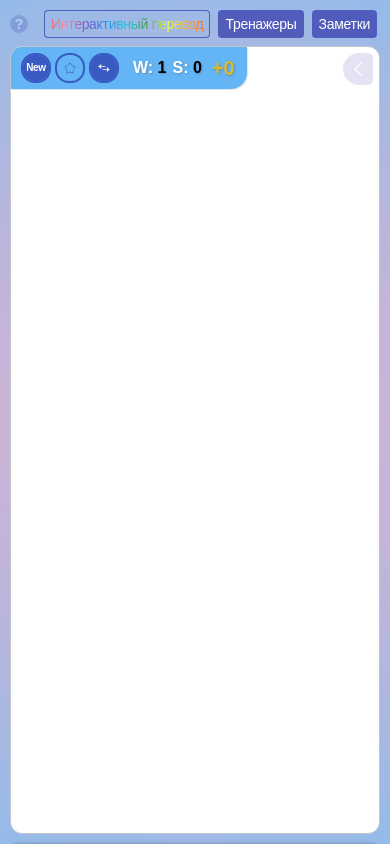
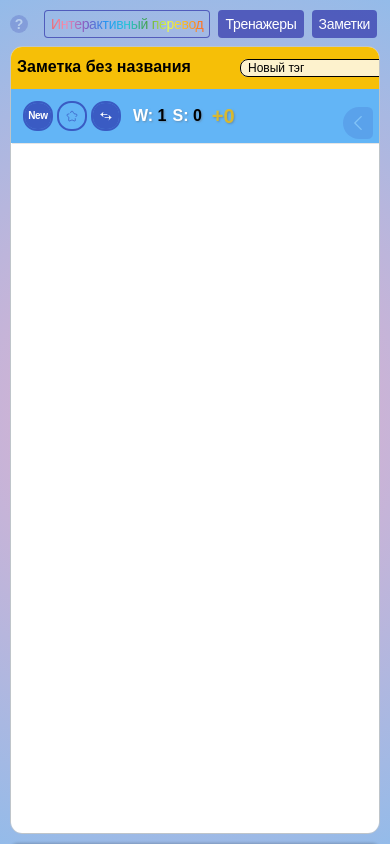
Before and after one commit to Kiyamov-Bulat/my-dictionary, a React app: page / in a window 390 px wide. Both pictures are taken after a click on the button "Интерактивный перевод". Built offline with nearby package versions, Linux system fonts and the light colour scheme.

Commit message:
fix note edit

```diff
--- a/src/components/editableLabel/styles.module.scss
+++ b/src/components/editableLabel/styles.module.scss
@@ -2,7 +2,7 @@
   position: relative;
 
   &.editable .editableLabelContainer {
-    border: 1px solid #006fff;
+    outline: 1px solid #006fff;
   }
 
   &:not(&.editable) {
--- a/src/widgets/notes/note.tsx
+++ b/src/widgets/notes/note.tsx
@@ -6,11 +6,9 @@ import {setPanelView} from '../../store/slices/configuration';
 import {EPanelView} from '../../models/configuration';
 import {useDispatch} from 'react-redux';
 import {PenIcon} from '../../icons';
-import EditableLabel from '../../components/editableLabel';
 import RemoveBtn from '../../components/removeBtn';
 import {ETooltipPosition} from '../../components/tooltip/TooltipWrapper';
-import Tag from './tag';
-import Notice from '../../components/notice';
+import NoteHeader from './noteHeader';
 
 type NoteProps = {
     note: NoteType
@@ -18,32 +16,11 @@ type NoteProps = {
 
 const Note: FC<NoteProps> = ({ note }) => {
     const dispatch = useDispatch();
-    const saveTitle = (title: string) => {
-        NoteModel.save({ ...note, title }, true);
-        return true;
-    };
-
-    const saveTag = (tag: string) => {
-        if (!tag) {
-            return false;
-        }
-        if (note.tags.includes(tag)) {
-            Notice.warn('Такой тэг уже существует');
-            return false;
-        }
-        NoteModel.save({ ...note, tags: [...note.tags, tag] }, true);
-        return true;
-    };
-
-    const removeTag = (tag: string) => {
-        NoteModel.save({ ...note, tags: note.tags.filter((t) => t !== tag) }, true);
-    };
 
     const goToTranslate = () => {
         NoteModel.saveInCache({ value: note, added: true });
         dispatch(setPanelView(EPanelView.TEXT, ));
     };
-    const tags = note.title !== NoteModel.DEFAULT_TITLE ? [note.title, ...note.tags] : note.tags;
 
     return (
         <div className={styles.noteContainer}>
@@ -52,20 +29,7 @@ const Note: FC<NoteProps> = ({ note }) => {
                 <RemoveBtn onClick={() => NoteModel.remove(note)}/>
             </div>
             <div className={styles.contentContainer}>
-                <EditableLabel
-                    className={styles.title}
-                    value={note.title || NoteModel.DEFAULT_TITLE}
-                    onSetInactive={saveTitle}
-                />
-                <div className={styles.tagList}>
-                    <EditableLabel
-                        value={''}
-                        placeholder={'Новый тэг'}
-                        className={styles.tag}
-                        onSetInactive={saveTag}/>
-                    {tags.map((tag, idx) =>
-                        <Tag onRemove={removeTag} name={tag} key={tag + idx}/>)}
-                </div>
+                <NoteHeader note={note}/>
                 <div>
                     {note.text}
                 </div>
--- /dev/null
+++ b/src/widgets/notes/noteHeader.tsx
@@ -0,0 +1,61 @@
+import React, {FC, useMemo} from 'react';
+import EditableLabel from '../../components/editableLabel';
+import styles from './styles.module.scss';
+import NoteModel, {Note} from '../../models/note';
+import Tag from './tag';
+import Notice from '../../components/notice';
+
+type NoteHeaderProps = {
+    note: Note
+    className?: string
+    onUpdateNote?: (note: Note, add: boolean) => void
+};
+
+const NoteHeader: FC<NoteHeaderProps> = (
+    {
+        note,
+        className,
+        onUpdateNote = NoteModel.save
+    }) => {
+    const saveTitle = (title: string) => {
+        onUpdateNote({ ...note, title }, true);
+        return true;
+    };
+
+    const saveTag = (tag: string) => {
+        if (!tag) {
+            return false;
+        }
+        if (note.tags.includes(tag)) {
+            Notice.warn('Такой тэг уже существует');
+            return false;
+        }
+        onUpdateNote({ ...note, tags: [...note.tags, tag] }, true);
+        return true;
+    };
+
+    const removeTag = (tag: string) => {
+        onUpdateNote({ ...note, tags: note.tags.filter((t) => t !== tag) }, true);
+    };
+
+    return (
+        <div className={className}>
+            <EditableLabel
+                className={styles.title}
+                value={note.title || NoteModel.DEFAULT_TITLE}
+                onSetInactive={saveTitle}
+            />
+            <div className={styles.tagList}>
+                <EditableLabel
+                    value={''}
+                    placeholder={'Новый тэг'}
+                    className={styles.tag}
+                    onSetInactive={saveTag}/>
+                {note.tags.map((tag, idx) =>
+                    <Tag onRemove={removeTag} name={tag} key={tag + idx}/>)}
+            </div>
+        </div>
+    );
+};
+
+export default NoteHeader;
--- a/src/widgets/notes/styles.module.scss
+++ b/src/widgets/notes/styles.module.scss
@@ -22,6 +22,7 @@
 .title {
   @include m.smallTitle;
   margin-bottom: 2px;
+  border: unset;
   input {
     font-weight: 600;
     padding: 0;
@@ -62,6 +63,7 @@
   gap: 4px;
   font-size: 12px;
   margin: 6px 0;
+  flex-wrap: wrap;
 
   input::placeholder {
     color: inherit;
@@ -76,6 +78,11 @@
   border: 1px solid;
   border-radius: 8px;
   padding: 1px 3px;
+
+  > p {
+    @include m.textEllipsis;
+    max-width: 150px;
+  }
 }
 
 .removeTag {
--- a/src/widgets/notes/tag.tsx
+++ b/src/widgets/notes/tag.tsx
@@ -12,7 +12,7 @@ const Tag: FC<TagProps> = ({ name, onRemove }) => {
 
     return (
         <div className={styles.tag} style={{ borderColor: color }}>
-            <div>{name}</div>
+            <p>{name}</p>
             <div className={styles.removeTag} onClick={() => onRemove(name)}>x</div>
         </div>
     );
--- a/src/widgets/text/translateView/controlPanel/index.tsx
+++ b/src/widgets/text/translateView/controlPanel/index.tsx
@@ -11,6 +11,7 @@ import NoteModel from '../../../../models/note';
 import GroupModel from '../../../../models/group';
 import {useDispatch} from 'react-redux';
 import {addGroup} from '../../../../store/slices/dictionary';
+import NoteHeader from '../../../notes/noteHeader';
 
 const ControlPanel: FC = () => {
     const dispatch = useDispatch();
@@ -29,6 +30,7 @@ const ControlPanel: FC = () => {
 
     return (
         <div className={styles.controlPanelContainer}>
+            <NoteHeader note={note} className={styles.header} onUpdateNote={(note) => saveNote(note, added)}/>
             <div className={styles.btns}>
                 <ButtonWithTooltip
                     position={ETooltipPosition.SW}
--- a/src/widgets/text/translateView/controlPanel/styles.module.scss
+++ b/src/widgets/text/translateView/controlPanel/styles.module.scss
@@ -4,7 +4,7 @@
   display: flex;
   align-items: center;
   width: fit-content;
-  padding: 8px 12px;
+  padding-right: 8px;
   background-color: rgba(33, 150, 243, 0.7);
   box-shadow: 1px 1px 0px 0px rgba(127, 127, 127, 0.2);
   border-bottom-right-radius: 16px;
@@ -12,6 +12,21 @@
   gap: 16px;
   position: sticky;
   top: 0;
+  flex-wrap: wrap;
+}
+
+.header {
+  background: #f6bf07;
+  padding: 6px;
+  border-top-left-radius: 0;
+  border-bottom-left-radius: 0;
+  border-top-right-radius: 0;
+  border-right: 1px solid #7f7f7f;
+  max-width: 250px;
+  > *:last-child > * {
+    background: rgba(255, 255, 255, 0.8);
+    border-radius: 8px;
+  }
 }
 
 .btns {
@@ -97,3 +112,23 @@
 .type {
   color: white;
 }
+
+@media screen and (max-width: 585px) {
+  .controlPanelContainer {
+    width: 100%;
+    padding-right: 0;
+    gap: 0;
+    border-radius: unset;
+  }
+  .header {
+    display: flex;
+    align-items: center;
+    gap: 4px;
+    max-width: unset;
+    width: 100%;
+    border: none;
+  }
+  .btns {
+    margin: 14px;
+  }
+}
--- a/src/widgets/text/translateView/styles.module.scss
+++ b/src/widgets/text/translateView/styles.module.scss
@@ -83,3 +83,7 @@
     transform: rotate(90deg);
   }
 }
+
+.header {
+  //position: absolute;
+}
```
